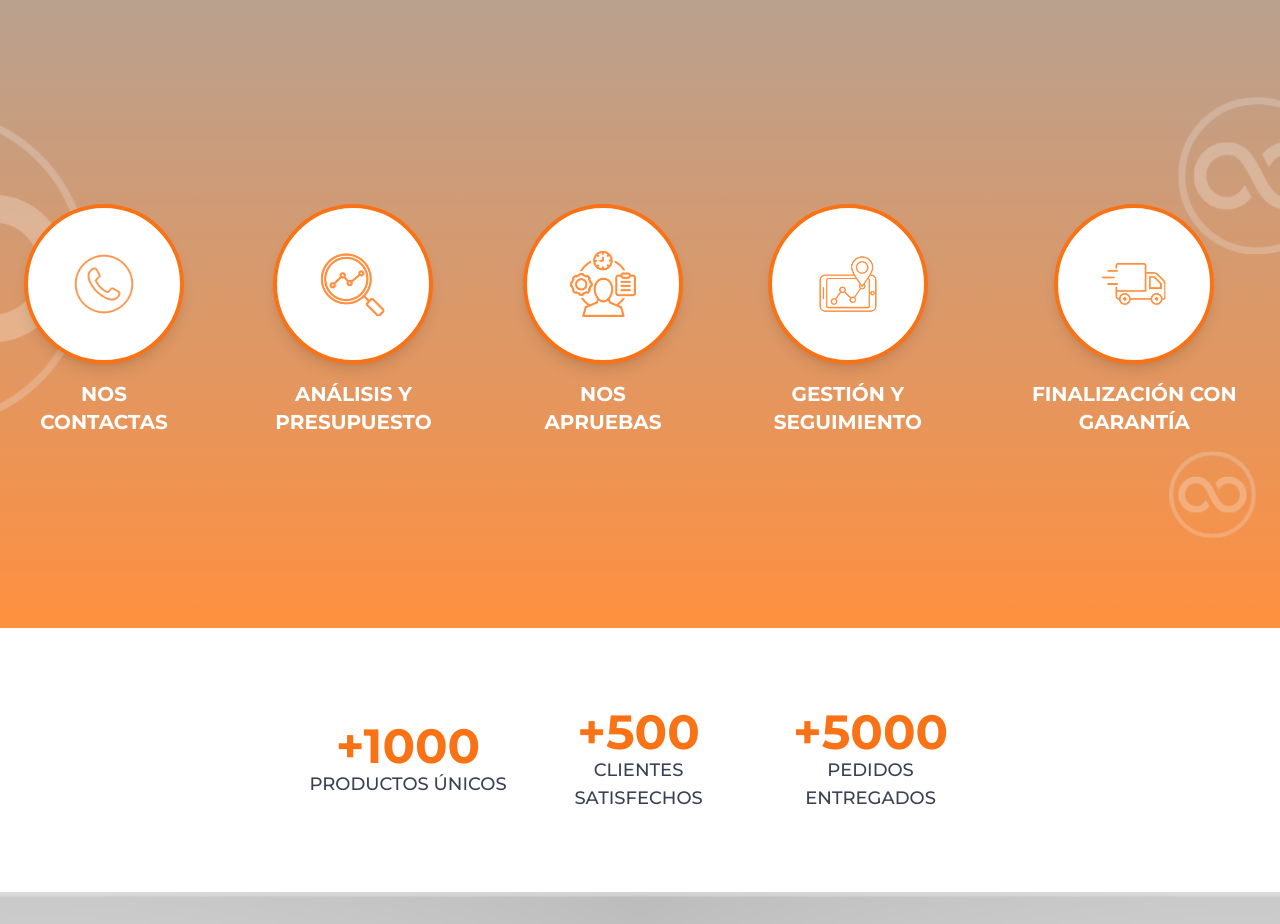
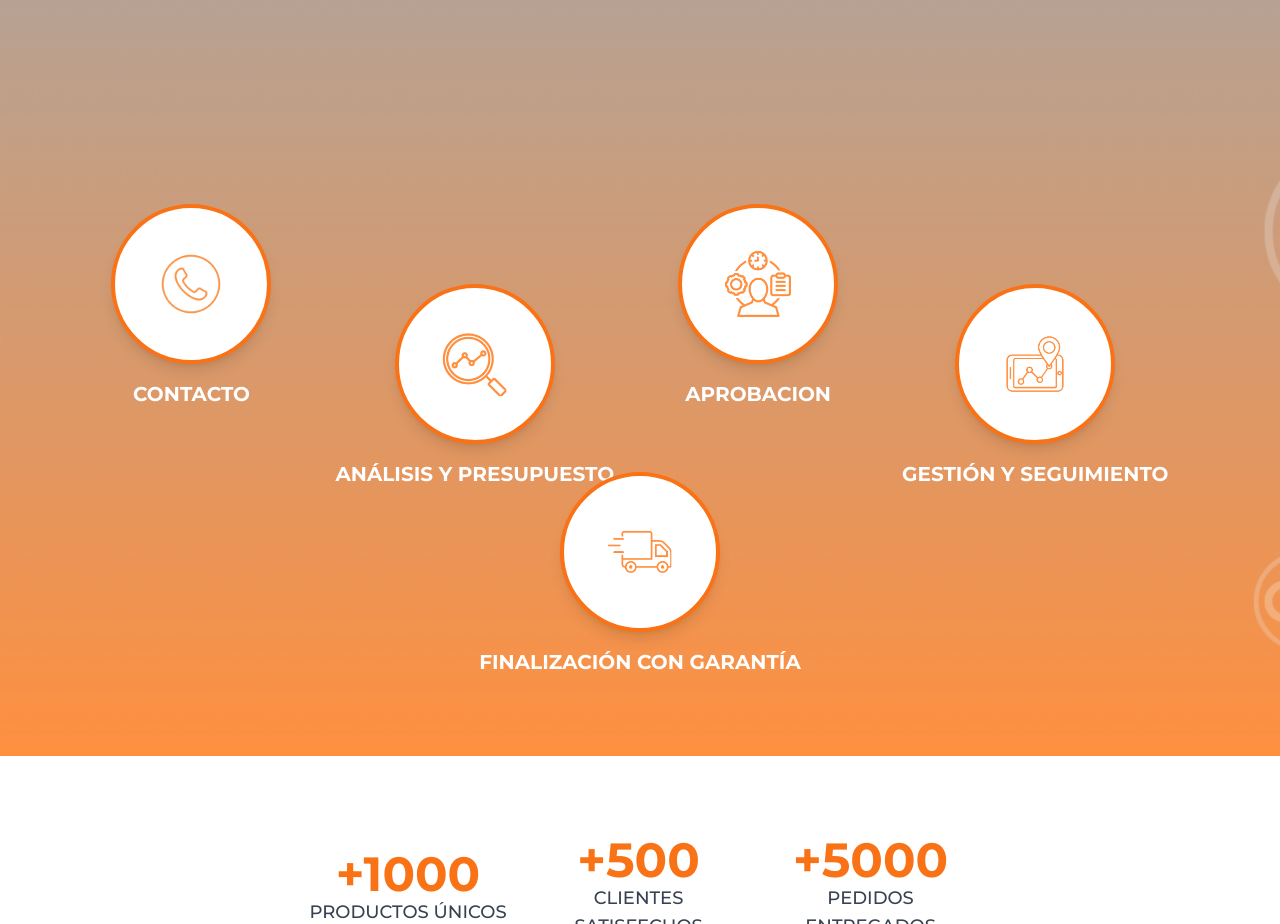
Before and after one commit to franmartos11/omegaLanding, a Next.js app: page / in a window 1280 px wide. Shown: the part 2620-3544 px from the top of the page. Built offline with nearby package versions, Linux system fonts and the light colour scheme.

Commit message:
change on work process

```diff
--- a/src/app/Components/workProcess/WorkProcesss.tsx
+++ b/src/app/Components/workProcess/WorkProcesss.tsx
@@ -6,18 +6,15 @@ import { useInView } from "react-intersection-observer";
 
 const WorkProcess = () => {
   const steps = [
-    { title: "NOS CONTACTAS", icon: "/phone.png" },
+    { title: "CONTACTO", icon: "/phone.png" },
     { title: "ANÁLISIS Y PRESUPUESTO", icon: "/lupa.png" },
-    { title: "NOS APRUEBAS", icon: "/management-icon.png" },
+    { title: "APROBACION", icon: "/management-icon.png" },
     { title: "GESTIÓN Y SEGUIMIENTO", icon: "/tracking-icon.png" },
     { title: "FINALIZACIÓN CON GARANTÍA", icon: "/delivery-icon.png" },
   ];
 
   const stepVariants = {
-    hidden: {
-      opacity: 0,
-      y: 50,
-    },
+    hidden: { opacity: 0, y: 50 },
     visible: (index: number) => ({
       opacity: 1,
       y: 0,
@@ -53,11 +50,13 @@ const WorkProcess = () => {
       </div>
 
       {/* Steps Section */}
-      <div className="pt-[5rem] relative flex flex-col lg:flex-row lg:justify-center lg:gap-16 items-center space-y-16 lg:space-y-0">
+      <div className="pt-[5rem] flex flex-wrap justify-center items-center gap-x-16 gap-y-16">
         {steps.map((step, index) => (
           <motion.div
             key={index}
-            className="relative flex flex-col items-center"
+            className={`relative flex flex-col items-center ${
+              index % 2 === 0 ? "lg:mt-[-5rem]" : "lg:mt-[5rem]"
+            }`}
             initial="hidden"
             animate={inView ? "visible" : "hidden"}
             variants={stepVariants}
@@ -71,7 +70,7 @@ const WorkProcess = () => {
               <img
                 src={step.icon}
                 alt={step.title}
-                className="w-[3rem] h-[3rem] sm:w-[6rem] sm:h-[6rem] object-contain"
+                className="w-[4rem] h-[4rem] sm:w-[6rem] sm:h-[6rem] object-contain"
               />
             </motion.div>
             {/* Step Title */}
```
